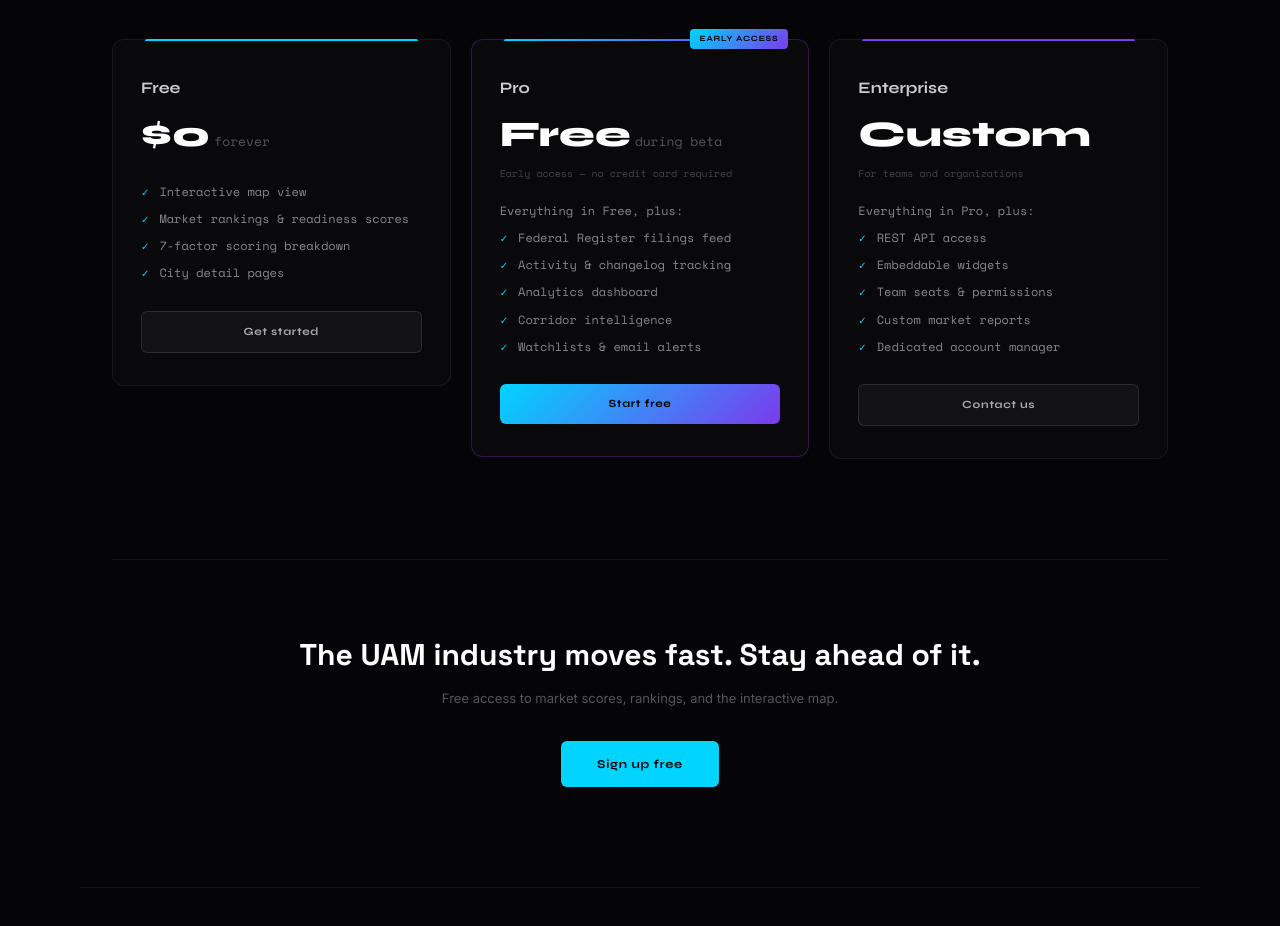
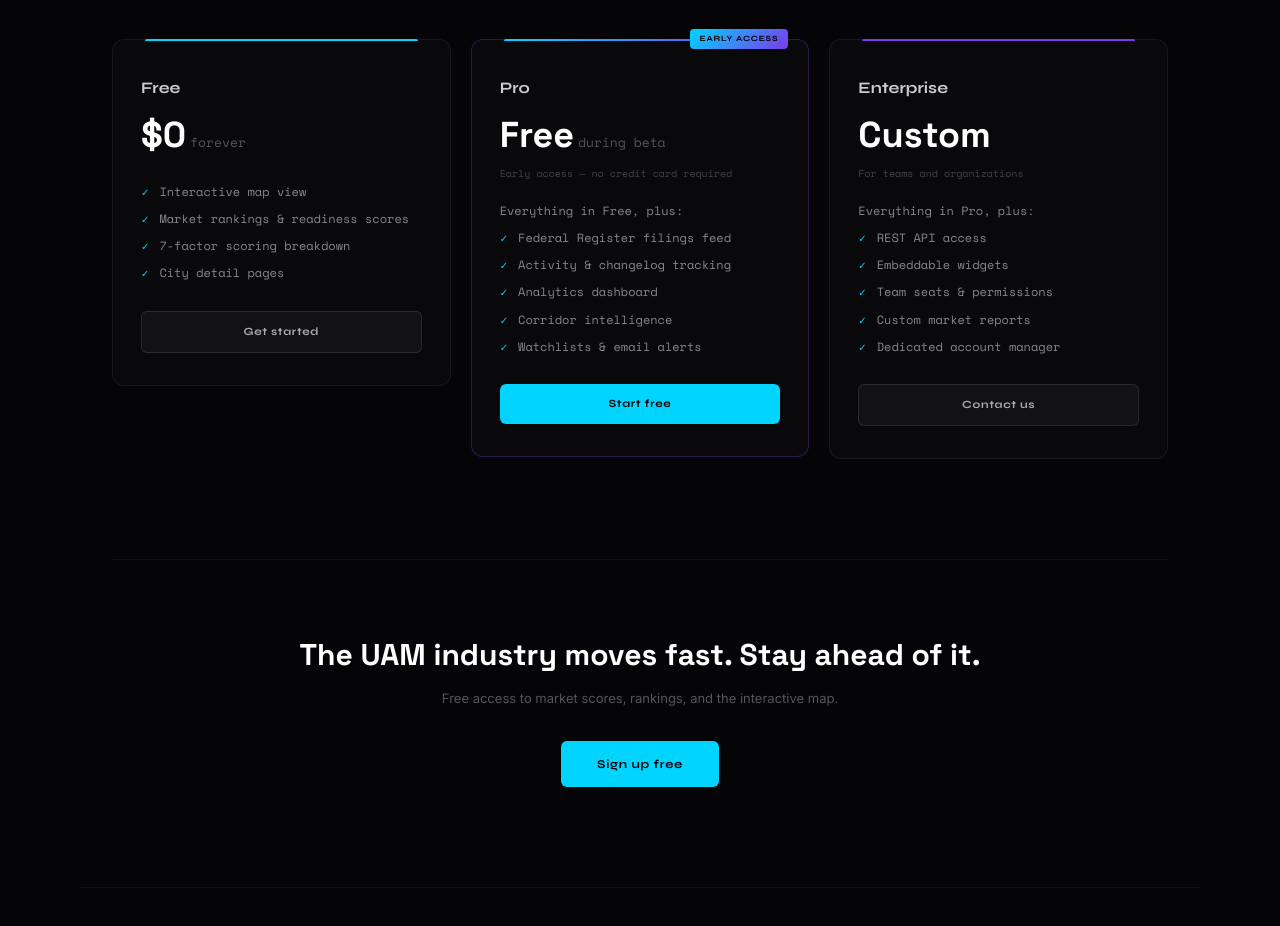
Before and after one commit to Xdrum1/airgrid, a Next.js app: page / in a window 1280 px wide. Shown: the part 1848-2774 px from the top of the page. Built offline with nearby package versions, Linux system fonts and the light colour scheme; no server answers.

Commit message:
Fix pricing font, standardize cyan CTAs, add X/LinkedIn to footer
Switch pricing tier prices from Syne to Space Grotesk for consistency,
replace all gradient CTA buttons with solid cyan (#00d4ff) to match
the dashboard palette, and add X and LinkedIn links to the footer.

```diff
--- a/src/app/(landing)/page.tsx
+++ b/src/app/(landing)/page.tsx
@@ -154,8 +154,8 @@ export default async function LandingPage() {
                   letterSpacing: "0.06em",
                   textDecoration: "none",
                   padding: "8px 20px",
-                  background: "linear-gradient(135deg, #00d4ff, #7c3aed)",
-                  color: "#000",
+                  background: "#00d4ff",
+                  color: "#050508",
                   borderRadius: 6,
                   transition: "opacity 0.15s",
                 }}
@@ -536,8 +536,8 @@ export default async function LandingPage() {
                 <div style={{ display: "flex", alignItems: "baseline", gap: 4, marginBottom: 4 }}>
                   <span
                     style={{
-                      fontFamily: "'Syne', sans-serif",
-                      fontWeight: 800,
+                      fontFamily: "'Space Grotesk', sans-serif",
+                      fontWeight: 700,
                       fontSize: 36,
                       color: "#fff",
                     }}
@@ -587,11 +587,11 @@ export default async function LandingPage() {
                       textAlign: "center",
                       padding: "12px 24px",
                       background: isPro
-                        ? "linear-gradient(135deg, #00d4ff, #7c3aed)"
+                        ? "#00d4ff"
                         : "rgba(255,255,255,0.04)",
                       border: isPro ? "none" : "1px solid rgba(255,255,255,0.1)",
                       borderRadius: 6,
-                      color: isPro ? "#000" : "#aaa",
+                      color: isPro ? "#050508" : "#aaa",
                       fontSize: 11,
                       fontWeight: 700,
                       fontFamily: "'Syne', sans-serif",
@@ -610,11 +610,11 @@ export default async function LandingPage() {
                       textAlign: "center",
                       padding: "12px 24px",
                       background: isPro
-                        ? "linear-gradient(135deg, #00d4ff, #7c3aed)"
+                        ? "#00d4ff"
                         : "rgba(255,255,255,0.04)",
                       border: isPro ? "none" : "1px solid rgba(255,255,255,0.1)",
                       borderRadius: 6,
-                      color: isPro ? "#000" : "#aaa",
+                      color: isPro ? "#050508" : "#aaa",
                       fontSize: 11,
                       fontWeight: 700,
                       fontFamily: "'Syne', sans-serif",
@@ -747,6 +747,22 @@ export default async function LandingPage() {
               SIGN IN
             </Link>
             <a
+              href="https://x.com/airaborneindex"
+              target="_blank"
+              rel="noopener noreferrer"
+              style={{ color: "#444", fontSize: 10, letterSpacing: 1, textDecoration: "none" }}
+            >
+              X
+            </a>
+            <a
+              href="https://linkedin.com/company/airindex"
+              target="_blank"
+              rel="noopener noreferrer"
+              style={{ color: "#444", fontSize: 10, letterSpacing: 1, textDecoration: "none" }}
+            >
+              LINKEDIN
+            </a>
+            <a
               href="mailto:alan@airindex.io"
               style={{ color: "#444", fontSize: 10, letterSpacing: 1, textDecoration: "none" }}
             >
```
